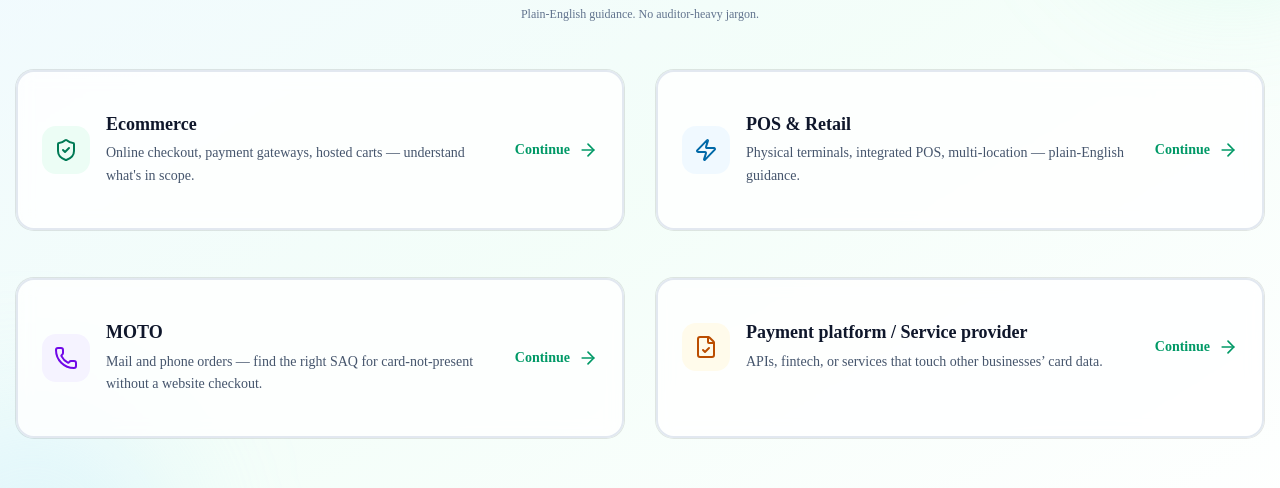
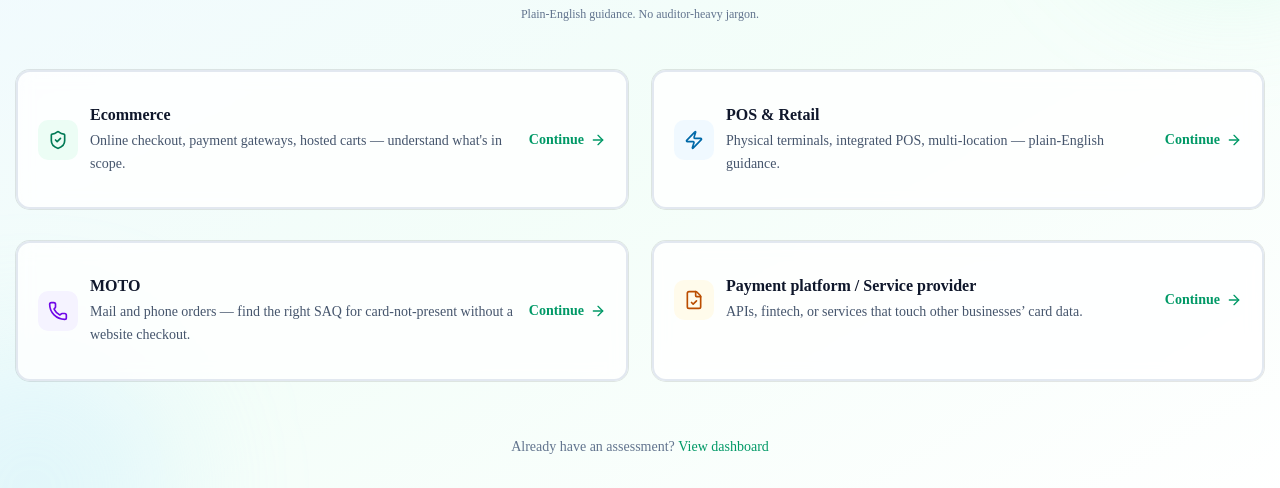
Before and after one commit to QuantumGalaxy/complianceastra-frontend, a Next.js app: page /assessments/new in a window 1280 px wide. Shown: the part 280-768 px from the top of the page. Built offline with nearby package versions, Linux system fonts and the light colour scheme; no server answers.

Commit message:
Update page.tsx

```diff
--- a/src/app/(app)/assessments/new/page.tsx
+++ b/src/app/(app)/assessments/new/page.tsx
@@ -4,7 +4,7 @@ import { useSearchParams } from "next/navigation";
 import { useRouter } from "next/navigation";
 import { useState, Suspense } from "react";
 import Link from "next/link";
-import { Card, CardContent, CardDescription, CardHeader, CardTitle } from "@/components/ui/card";
+import { Card, CardDescription, CardHeader, CardTitle } from "@/components/ui/card";
 import { ArrowRight, FileCheck, Phone, ShieldCheck, Zap } from "lucide-react";
 
 const ENVIRONMENTS = [
@@ -108,42 +108,42 @@ function NewAssessmentContent() {
           </div>
         )}
 
-        {/* Cards: larger tap targets + generous row gap; flex-1 centers block in remaining viewport */}
+        {/* Cards: flex-1 centers block in remaining viewport */}
         <div className="flex min-h-0 flex-1 flex-col justify-center py-2 md:py-4">
-          <div className="grid gap-5 sm:gap-6 md:grid-cols-2 md:gap-x-8 md:gap-y-10 lg:gap-y-12">
+          <div className="grid gap-4 md:grid-cols-2 md:gap-x-6 md:gap-y-7 lg:gap-y-8">
             {ENVIRONMENTS.map((env) => {
               const Icon = env.icon;
               const isPreset = presetEnv === env.id;
               return (
                 <Card
                   key={env.id}
-                  className={`group cursor-pointer overflow-hidden rounded-2xl border-2 transition-all duration-200 ${
+                  className={`group cursor-pointer overflow-hidden rounded-xl border-2 transition-all duration-200 ${
                     isPreset
                       ? "border-emerald-400 bg-emerald-50/30 shadow-md shadow-emerald-500/10"
                       : "border-slate-200 bg-white/80 backdrop-blur hover:-translate-y-0.5 hover:border-emerald-300 hover:shadow-md"
                   }`}
                   onClick={() => handleSelect(env.id)}
                 >
-                  <CardHeader className="flex flex-row items-center gap-4 px-5 py-5 sm:px-6 sm:py-6">
+                  <CardHeader className="flex flex-row items-center gap-3 px-4 py-4 sm:px-5 sm:py-4">
                     <div
-                      className={`flex h-12 w-12 shrink-0 items-center justify-center rounded-xl ${env.iconBg} ${env.iconColor}`}
+                      className={`flex h-10 w-10 shrink-0 items-center justify-center rounded-lg ${env.iconBg} ${env.iconColor}`}
                     >
-                      <Icon className="h-6 w-6" aria-hidden />
+                      <Icon className="h-5 w-5" aria-hidden />
                     </div>
                     <div className="min-w-0 flex-1">
-                      <CardTitle className="text-lg font-semibold leading-snug text-slate-900">
+                      <CardTitle className="text-base font-semibold leading-snug text-slate-900">
                         {env.title}
                       </CardTitle>
-                      <CardDescription className="mt-1.5 text-sm leading-relaxed text-slate-600">
+                      <CardDescription className="mt-1 text-xs leading-snug text-slate-600 sm:text-sm sm:leading-relaxed">
                         {env.description}
                       </CardDescription>
                     </div>
-                    <div className="flex shrink-0 flex-col items-end justify-center gap-0.5 self-stretch sm:flex-row sm:items-center sm:gap-2">
-                      <span className="text-sm font-semibold text-emerald-600 group-hover:text-emerald-700">
+                    <div className="flex shrink-0 flex-col items-end justify-center gap-0.5 self-stretch sm:flex-row sm:items-center sm:gap-1.5">
+                      <span className="text-xs font-semibold text-emerald-600 group-hover:text-emerald-700 sm:text-sm">
                         Continue
                       </span>
                       <ArrowRight
-                        className="h-5 w-5 text-emerald-600 transition-transform group-hover:translate-x-0.5"
+                        className="h-4 w-4 text-emerald-600 transition-transform group-hover:translate-x-0.5"
                         aria-hidden
                       />
                     </div>
```
